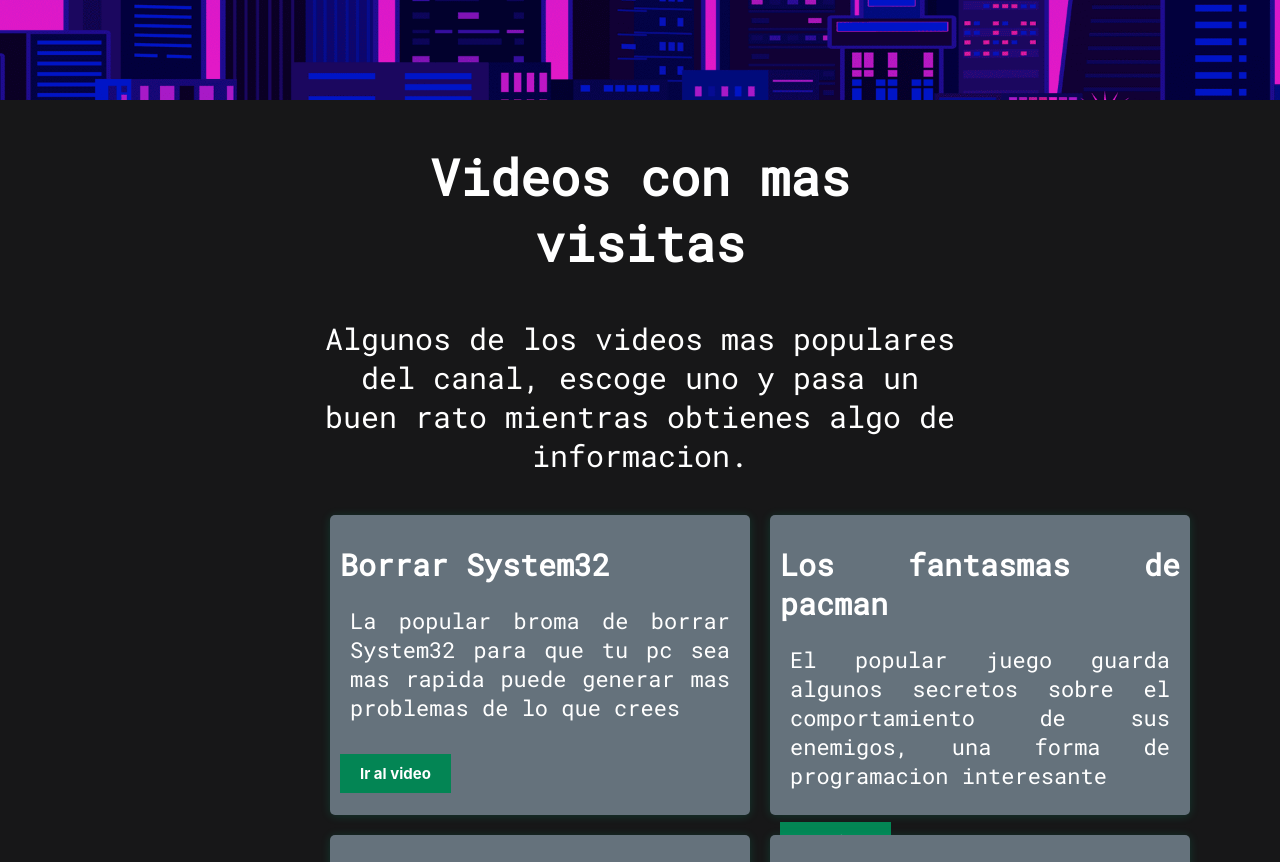
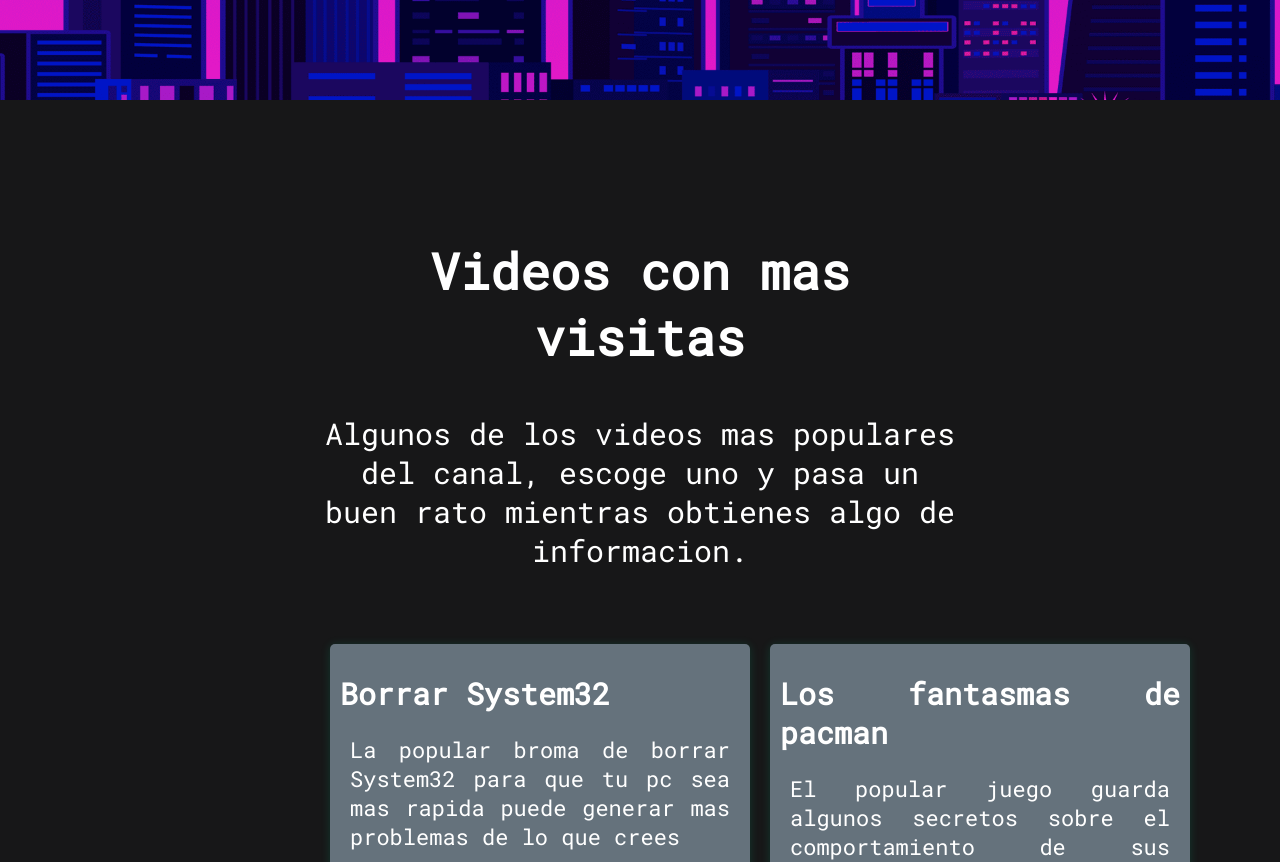
Before and after one commit to SteveBartmoss/steveapp, a React (Create React App) app: page / in a window 1280 px wide. Shown: the part 520-1382 px from the top of the page. Built offline with nearby package versions, Linux system fonts and the light colour scheme.

Commit message:
add more margins for the div flex

```diff
--- a/src/App.css
+++ b/src/App.css
@@ -133,8 +133,10 @@
 
 .flex-div{
   width: 50%;
+  text-align: center;
   margin: auto;
-  text-align: center;
+  margin-top: 10%;
+  margin-bottom: 5%;
 }
 
 .square-div{
```
